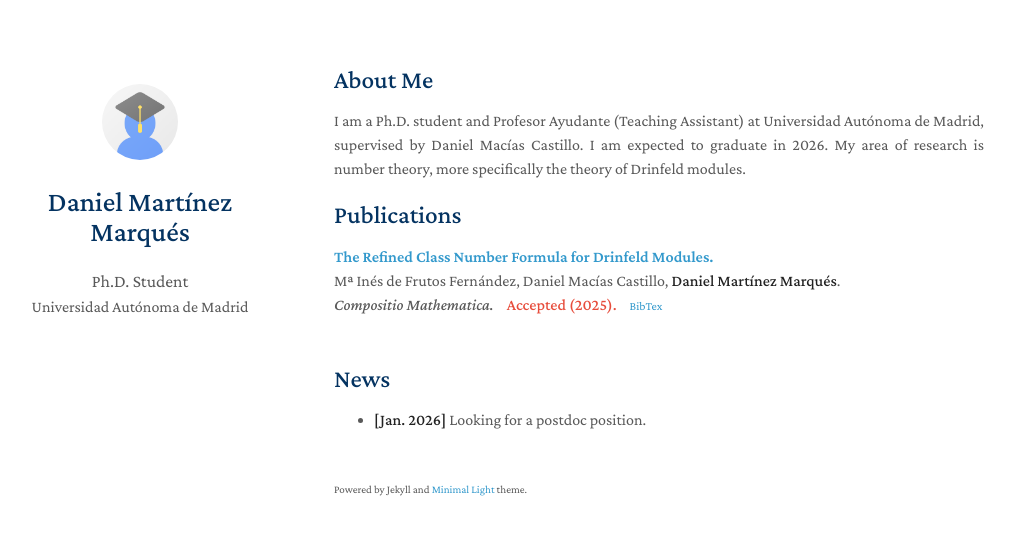
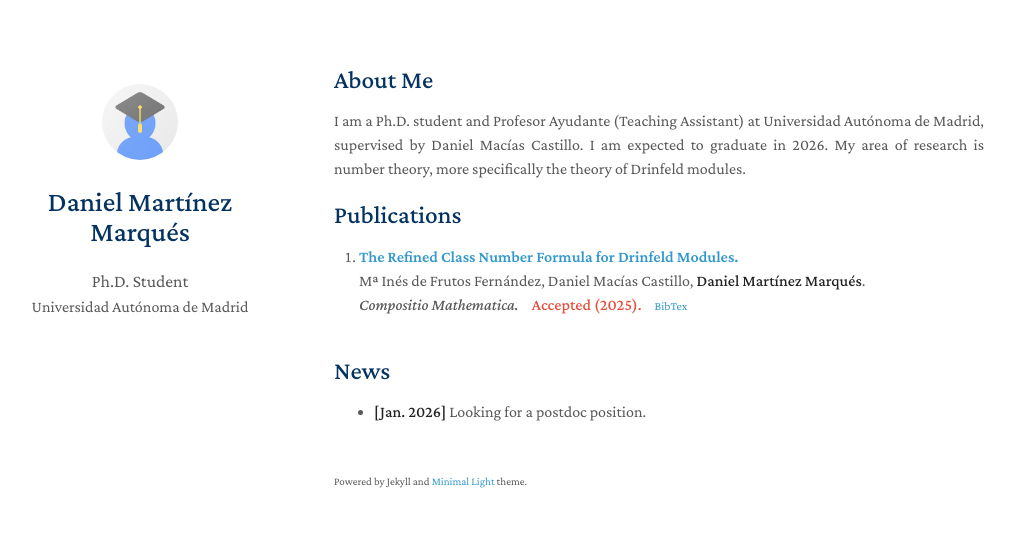
Before and after one commit to danielmrtnz/danielmrtnz.github.io, a Jekyll site: the page built from index.md, in a window 1280 px wide. Shown: the top 535 px of the page, without its empty margins (136-1151 px from the left). Built offline with Jekyll 4.4.1, drawn with Linux system fonts in a browser that asks for light colours; a style sheet for code colours, icons or effects is not loaded; our own code applies the rules of GitHub Pages for plain Markdown files.

Commit message:
Update publications.md

```diff
--- a/_includes/publications.md
+++ b/_includes/publications.md
@@ -1,11 +1,11 @@
 <h2 id="publications" style="margin: 2px 0px -15px;">Publications</h2>
 
 <div class="publications">
-<ol class="bibliography" style="margin-top: 0; margin-bottom: 0;">
+<ol class="bibliography" style="margin-top: 0; margin-bottom: 0; list-style-type: decimal; padding-left: 25px;">
 
 {% for link in site.data.publications.main %}
 
-<li style="margin-bottom: 10px;">
+<li style="margin-bottom: 1px; display: list-item;">
   <div class="title"><a href="{{ link.pdf }}">{{ link.title }}</a></div>
   <div class="author">{{ link.authors }}</div>
   <div class="details">
```
